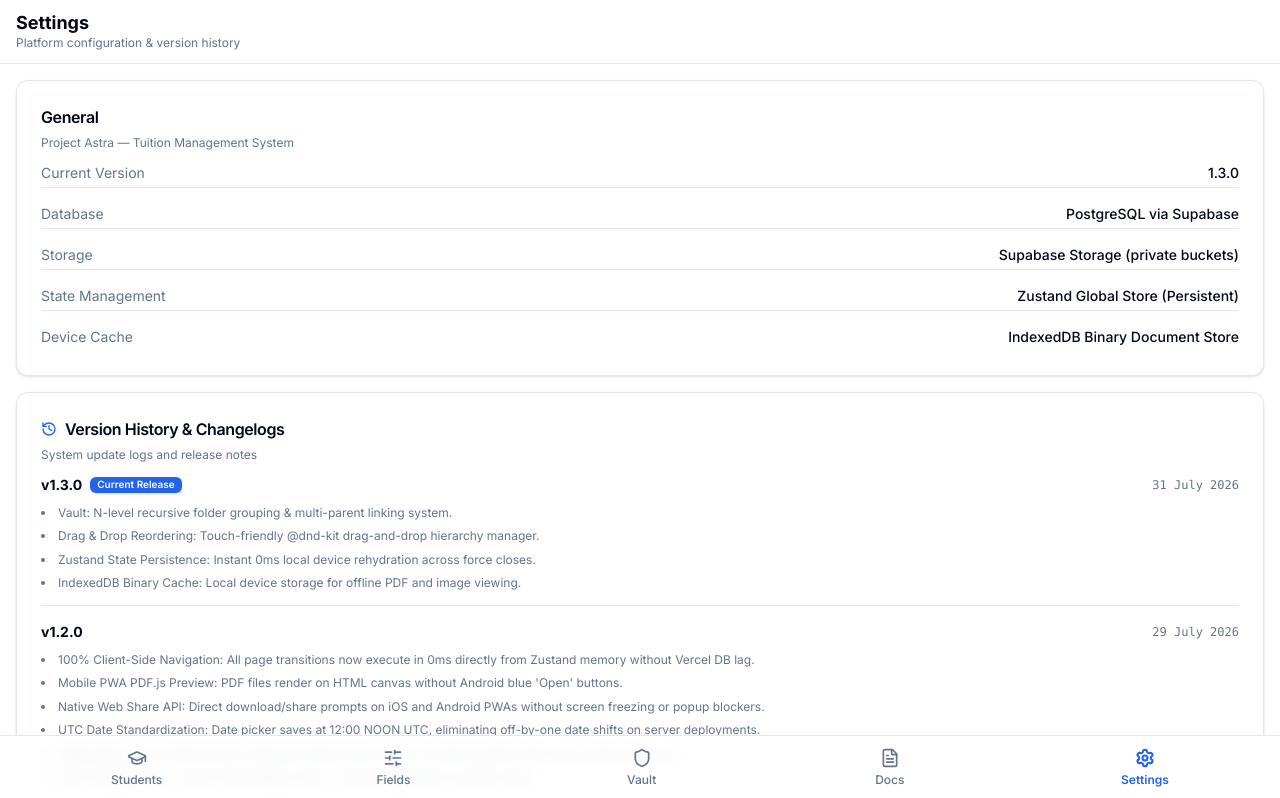
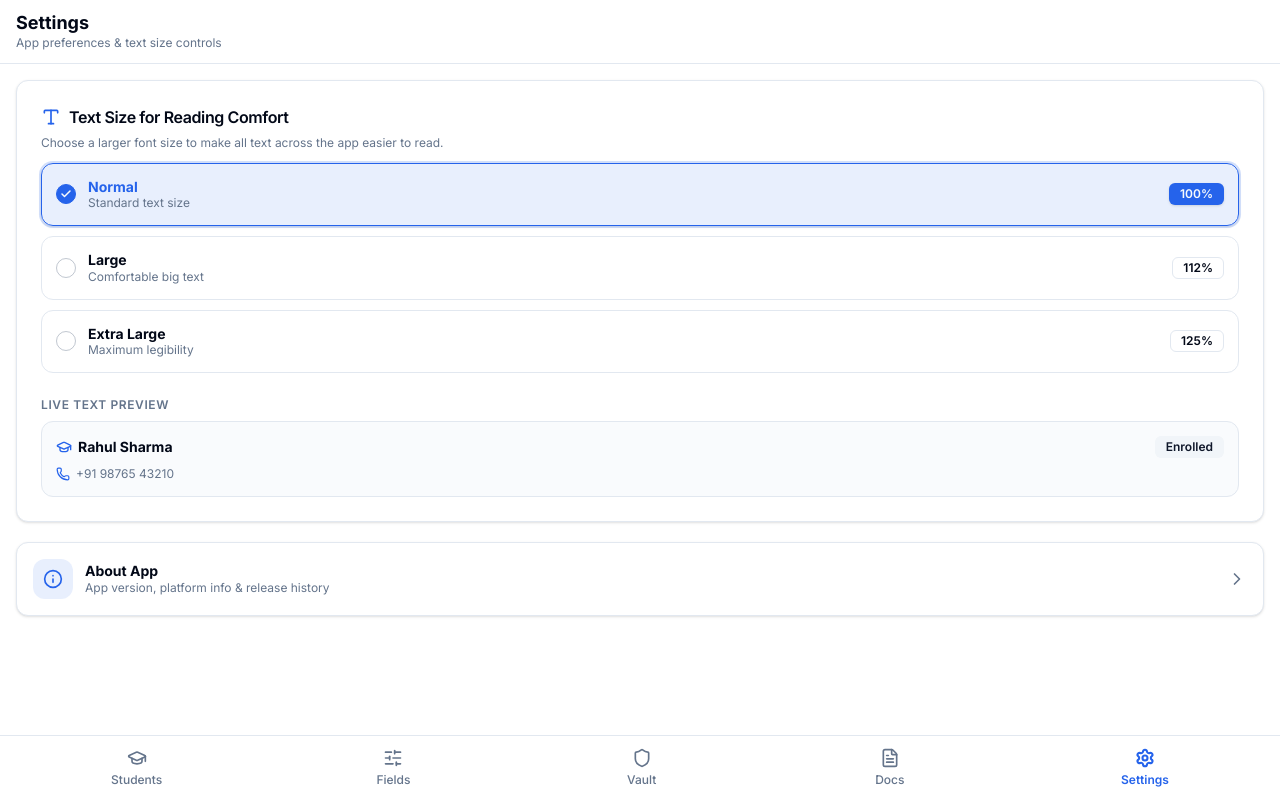
Before and after one commit to ki69420/astra-application, a Next.js app: page /settings in a window 1280 px wide. Shown: the top 798 px of the page. Built offline with nearby package versions, Linux system fonts and the light colour scheme.

Commit message:
Implement app-wide font size scaling and clean Settings page with dedicated About section

```diff
--- a/src/app/globals.css
+++ b/src/app/globals.css
@@ -45,6 +45,10 @@
   --radius: 0.5rem;
 }
 
+:root[data-text-size="normal"] { font-size: 16px; }
+:root[data-text-size="large"] { font-size: 18px; }
+:root[data-text-size="xlarge"] { font-size: 20px; }
+
 .dark {
   --background: hsl(222.2 84% 4.9%);
   --foreground: hsl(210 40% 98%);
@@ -89,6 +93,6 @@
     -webkit-font-smoothing: antialiased;
   }
   input, select, textarea, button {
-    font-size: 16px; /* prevents iOS zoom on focus */
+    font-size: 1rem; /* scales dynamically with root rem */
   }
 }
--- /dev/null
+++ b/src/app/settings/about/page.tsx
@@ -0,0 +1,124 @@
+import Link from "next/link";
+import { Card, CardContent, CardDescription, CardHeader, CardTitle } from "@/components/ui/card";
+import { Badge } from "@/components/ui/badge";
+import { Button } from "@/components/ui/button";
+import { History, ArrowLeft } from "lucide-react";
+
+export default function AboutPage() {
+  const changelogs = [
+    {
+      version: "v1.3.0",
+      date: "31 July 2026",
+      tag: "Current Release",
+      features: [
+        "App-Wide Text Scaling: Senior-friendly text size customization (Normal, Large, Extra Large) saved in local storage.",
+        "Admin Vault: N-level recursive folder grouping & multi-parent linking system.",
+        "Drag & Drop Reordering: Touch-friendly @dnd-kit drag-and-drop hierarchy manager.",
+        "Zustand State Persistence: Instant 0ms local device rehydration across force closes.",
+        "IndexedDB Binary Cache: Local device storage for offline PDF and image viewing.",
+      ],
+    },
+    {
+      version: "v1.2.0",
+      date: "29 July 2026",
+      features: [
+        "100% Client-Side Navigation: All page transitions execute in 0ms directly from Zustand memory without DB lag.",
+        "Mobile PWA PDF.js Preview: PDF files render on HTML canvas without Android blue 'Open' buttons.",
+        "Native Web Share API: Direct download/share prompts on iOS and Android PWAs without screen freezing.",
+        "UTC Date Standardization: Date picker saves at 12:00 NOON UTC, eliminating off-by-one date shifts.",
+        "Mobile Responsive Attachments: Dedicated Attachments card on student profiles.",
+      ],
+    },
+    {
+      version: "v1.1.0",
+      date: "25 July 2026",
+      features: [
+        "Zustand State Store: Full database caching in memory for instant tab navigation.",
+        "Custom Field Filtering: Multi-field search modal on students page.",
+        "Expandable Radio & Checkbox Controls: Collapsible option lists with Deselect All.",
+      ],
+    },
+    {
+      version: "v1.0.0",
+      date: "20 July 2026",
+      features: [
+        "Initial release: Students management, custom fields definitions, document storage.",
+      ],
+    },
+  ];
+
+  return (
+    <div className="flex flex-col min-h-screen">
+      <header className="sticky top-0 z-40 bg-background/95 backdrop-blur border-b px-4 py-3 flex items-center gap-2">
+        <Button variant="ghost" size="icon" className="h-8 w-8 shrink-0" asChild>
+          <Link href="/settings">
+            <ArrowLeft className="h-4 w-4" />
+          </Link>
+        </Button>
+        <div>
+          <h1 className="text-base font-bold">About App</h1>
+          <p className="text-xs text-muted-foreground">Platform info &amp; release history</p>
+        </div>
+      </header>
+
+      <div className="px-4 py-4 space-y-4">
+        {/* General Info */}
+        <Card>
+          <CardHeader className="pb-2">
+            <CardTitle className="text-base">System Metadata</CardTitle>
+            <CardDescription className="text-xs">Project Astra — Tuition Management System</CardDescription>
+          </CardHeader>
+          <CardContent className="space-y-3">
+            {[
+              ["Current Version", "1.3.0"],
+              ["Database", "PostgreSQL via Supabase"],
+              ["Storage", "Supabase Storage (private buckets)"],
+              ["State Management", "Zustand Global Store (Persistent)"],
+              ["Device Cache", "IndexedDB Binary Document Store"],
+            ].map(([label, value]) => (
+              <div key={label} className="flex justify-between py-1 border-b last:border-0">
+                <span className="text-xs text-muted-foreground">{label}</span>
+                <span className="text-xs font-medium">{value}</span>
+              </div>
+            ))}
+          </CardContent>
+        </Card>
+
+        {/* Version History & Changelogs */}
+        <Card>
+          <CardHeader className="pb-2">
+            <CardTitle className="text-base flex items-center gap-2">
+              <History className="h-4 w-4 text-primary" />
+              Version History &amp; Changelogs
+            </CardTitle>
+            <CardDescription className="text-xs">System update logs and release notes</CardDescription>
+          </CardHeader>
+          <CardContent className="space-y-4 pt-1">
+            {changelogs.map((log) => (
+              <div key={log.version} className="border-b last:border-0 pb-3 last:pb-0 space-y-2">
+                <div className="flex items-center justify-between">
+                  <div className="flex items-center gap-2">
+                    <span className="font-bold text-xs">{log.version}</span>
+                    {log.tag && (
+                      <Badge variant="default" className="text-[10px] py-0 px-1.5 h-4">
+                        {log.tag}
+                      </Badge>
+                    )}
+                  </div>
+                  <span className="text-[10px] text-muted-foreground font-mono">{log.date}</span>
+                </div>
+                <ul className="list-disc list-inside space-y-1 text-xs text-muted-foreground">
+                  {log.features.map((feat, idx) => (
+                    <li key={idx} className="leading-relaxed">
+                      {feat}
+                    </li>
+                  ))}
+                </ul>
+              </div>
+            ))}
+          </CardContent>
+        </Card>
+      </div>
+    </div>
+  );
+}
--- a/src/app/settings/page.tsx
+++ b/src/app/settings/page.tsx
@@ -1,113 +1,147 @@
+"use client";
+import * as React from "react";
+import Link from "next/link";
 import { Card, CardContent, CardDescription, CardHeader, CardTitle } from "@/components/ui/card";
+import { Button } from "@/components/ui/button";
 import { Badge } from "@/components/ui/badge";
-import { History } from "lucide-react";
+import { useAppStore, type TextSize } from "@/lib/store/use-app-store";
+import { Check, ChevronRight, Info, Type, Phone, GraduationCap } from "lucide-react";
+import { toast } from "@/components/ui/use-toast";
+
+const TEXT_SIZES: Array<{
+  id: TextSize;
+  title: string;
+  desc: string;
+  badge: string;
+}> = [
+  {
+    id: "normal",
+    title: "Normal",
+    desc: "Standard text size",
+    badge: "100%",
+  },
+  {
+    id: "large",
+    title: "Large",
+    desc: "Comfortable big text",
+    badge: "112%",
+  },
+  {
+    id: "xlarge",
+    title: "Extra Large",
+    desc: "Maximum legibility",
+    badge: "125%",
+  },
+];
 
 export default function SettingsPage() {
-  const changelogs = [
-    {
-      version: "v1.3.0",
-      date: "31 July 2026",
-      tag: "Current Release",
-      features: [
-        "Vault: N-level recursive folder grouping & multi-parent linking system.",
-        "Drag & Drop Reordering: Touch-friendly @dnd-kit drag-and-drop hierarchy manager.",
-        "Zustand State Persistence: Instant 0ms local device rehydration across force closes.",
-        "IndexedDB Binary Cache: Local device storage for offline PDF and image viewing.",
-      ],
-    },
-    {
-      version: "v1.2.0",
-      date: "29 July 2026",
-      features: [
-        "100% Client-Side Navigation: All page transitions now execute in 0ms directly from Zustand memory without Vercel DB lag.",
-        "Mobile PWA PDF.js Preview: PDF files render on HTML canvas without Android blue 'Open' buttons.",
-        "Native Web Share API: Direct download/share prompts on iOS and Android PWAs without screen freezing or popup blockers.",
-        "UTC Date Standardization: Date picker saves at 12:00 NOON UTC, eliminating off-by-one date shifts on server deployments.",
-        "Mobile Responsive Attachments: Dedicated Attachments card on student profiles with clean mobile alignment.",
-        "Strict Display Order: Custom field display order is strictly respected on profile views.",
-      ],
-    },
-    {
-      version: "v1.1.0",
-      date: "25 July 2026",
-      features: [
-        "Zustand State Store: Full database caching in memory for instant tab navigation.",
-        "Custom Field Filtering: Multi-field search modal on students page.",
-        "Expandable Radio & Checkbox Controls: Collapsible option lists with Deselect All.",
-        "Segmented Boolean Toggle: Segmented Yes / No control.",
-      ],
-    },
-    {
-      version: "v1.0.0",
-      date: "20 July 2026",
-      features: [
-        "Initial release: Students management, custom fields definitions, document storage.",
-      ],
-    },
-  ];
+  const textSize = useAppStore((s) => s.textSize);
+  const setTextSize = useAppStore((s) => s.setTextSize);
+
+  const handleSelectSize = (size: TextSize) => {
+    setTextSize(size);
+    toast({ title: `Text size updated to ${size.toUpperCase()}` });
+  };
 
   return (
     <div className="flex flex-col min-h-screen">
       <header className="sticky top-0 z-40 bg-background/95 backdrop-blur border-b px-4 py-3">
         <h1 className="text-lg font-bold leading-tight">Settings</h1>
-        <p className="text-xs text-muted-foreground">Platform configuration &amp; version history</p>
+        <p className="text-xs text-muted-foreground">App preferences &amp; text size controls</p>
       </header>
 
-      <div className="px-4 py-4 space-y-4">
-        {/* General Info */}
-        <Card>
-          <CardHeader className="pb-2">
-            <CardTitle className="text-base">General</CardTitle>
-            <CardDescription className="text-xs">Project Astra — Tuition Management System</CardDescription>
+      <div className="px-4 py-4 space-y-5">
+        {/* Text Size Selector Card */}
+        <Card className="overflow-hidden">
+          <CardHeader className="pb-3">
+            <CardTitle className="text-base flex items-center gap-2">
+              <Type className="h-5 w-5 text-primary" />
+              Text Size for Reading Comfort
+            </CardTitle>
+            <CardDescription className="text-xs">
+              Choose a larger font size to make all text across the app easier to read.
+            </CardDescription>
           </CardHeader>
-          <CardContent className="space-y-3">
-            {[
-              ["Current Version", "1.3.0"],
-              ["Database", "PostgreSQL via Supabase"],
-              ["Storage", "Supabase Storage (private buckets)"],
-              ["State Management", "Zustand Global Store (Persistent)"],
-              ["Device Cache", "IndexedDB Binary Document Store"],
-            ].map(([label, value]) => (
-              <div key={label} className="flex justify-between py-1 border-b last:border-0">
-                <span className="text-sm text-muted-foreground">{label}</span>
-                <span className="text-sm font-medium">{value}</span>
+          <CardContent className="space-y-4">
+            {/* Button Tiles for Text Size */}
+            <div className="grid grid-cols-1 gap-2.5">
+              {TEXT_SIZES.map((item) => {
+                const isSelected = (textSize || "normal") === item.id;
+                return (
+                  <button
+                    key={item.id}
+                    type="button"
+                    onClick={() => handleSelectSize(item.id)}
+                    className={`flex items-center justify-between p-3.5 rounded-xl border text-left transition-all ${
+                      isSelected
+                        ? "border-primary bg-primary/10 text-primary ring-2 ring-primary/20 shadow-sm"
+                        : "hover:bg-accent/50 border-border text-foreground"
+                    }`}
+                  >
+                    <div className="flex items-center gap-3">
+                      <div
+                        className={`h-5 w-5 rounded-full border flex items-center justify-center shrink-0 ${
+                          isSelected ? "border-primary bg-primary text-primary-foreground" : "border-muted-foreground/40"
+                        }`}
+                      >
+                        {isSelected && <Check className="h-3 w-3 stroke-[3]" />}
+                      </div>
+                      <div>
+                        <p className="text-sm font-bold leading-tight">{item.title}</p>
+                        <p className="text-xs text-muted-foreground">{item.desc}</p>
+                      </div>
+                    </div>
+
+                    <Badge variant={isSelected ? "default" : "outline"} className="text-xs font-semibold shrink-0">
+                      {item.badge}
+                    </Badge>
+                  </button>
+                );
+              })}
+            </div>
+
+            {/* Live Text Preview Box */}
+            <div className="pt-2">
+              <p className="text-xs font-semibold text-muted-foreground uppercase tracking-wider mb-2">
+                Live Text Preview
+              </p>
+              <div className="p-3.5 rounded-xl bg-muted/40 border space-y-2">
+                <div className="flex items-center justify-between">
+                  <span className="font-bold text-sm flex items-center gap-1.5">
+                    <GraduationCap className="h-4 w-4 text-primary shrink-0" />
+                    Rahul Sharma
+                  </span>
+                  <Badge variant="secondary" className="text-xs">
+                    Enrolled
+                  </Badge>
+                </div>
+                <div className="flex items-center gap-1.5 text-xs text-muted-foreground">
+                  <Phone className="h-3.5 w-3.5 text-primary shrink-0" />
+                  <span>+91 98765 43210</span>
+                </div>
               </div>
-            ))}
+            </div>
           </CardContent>
         </Card>
 
-        {/* Version History & Changelogs */}
-        <Card>
-          <CardHeader className="pb-2">
-            <CardTitle className="text-base flex items-center gap-2">
-              <History className="h-4 w-4 text-primary" />
-              Version History &amp; Changelogs
-            </CardTitle>
-            <CardDescription className="text-xs">System update logs and release notes</CardDescription>
-          </CardHeader>
-          <CardContent className="space-y-4 pt-1">
-            {changelogs.map((log) => (
-              <div key={log.version} className="border-b last:border-0 pb-3 last:pb-0 space-y-2">
-                <div className="flex items-center justify-between">
-                  <div className="flex items-center gap-2">
-                    <span className="font-bold text-sm">{log.version}</span>
-                    {log.tag && (
-                      <Badge variant="default" className="text-[10px] py-0 px-1.5 h-4">
-                        {log.tag}
-                      </Badge>
-                    )}
-                  </div>
-                  <span className="text-xs text-muted-foreground font-mono">{log.date}</span>
+        {/* About Section Tile */}
+        <Card className="hover:border-primary/50 transition-colors">
+          <CardContent className="p-0">
+            <Link
+              href="/settings/about"
+              className="flex items-center justify-between p-4 rounded-xl hover:bg-accent/40 transition-colors"
+            >
+              <div className="flex items-center gap-3">
+                <div className="h-10 w-10 rounded-xl bg-primary/10 text-primary flex items-center justify-center shrink-0">
+                  <Info className="h-5 w-5" />
                 </div>
-                <ul className="list-disc list-inside space-y-1 text-xs text-muted-foreground">
-                  {log.features.map((feat, idx) => (
-                    <li key={idx} className="leading-relaxed">
-                      {feat}
-                    </li>
-                  ))}
-                </ul>
+                <div>
+                  <p className="text-sm font-bold leading-tight">About App</p>
+                  <p className="text-xs text-muted-foreground">App version, platform info &amp; release history</p>
+                </div>
               </div>
-            ))}
+              <ChevronRight className="h-5 w-5 text-muted-foreground shrink-0" />
+            </Link>
           </CardContent>
         </Card>
       </div>
--- a/src/components/providers/store-sync-provider.tsx
+++ b/src/components/providers/store-sync-provider.tsx
@@ -20,6 +20,12 @@ export function StoreSyncProvider({
   const hydrateStore = useAppStore((s) => s.hydrateStore);
   const isInitialized = useAppStore((s) => s.isInitialized);
   const checkAndSyncBackground = useAppStore((s) => s.checkAndSyncBackground);
+  const textSize = useAppStore((s) => s.textSize);
+
+  // Sync root font size attribute data-text-size for app-wide text scaling
+  React.useEffect(() => {
+    document.documentElement.setAttribute("data-text-size", textSize || "normal");
+  }, [textSize]);
 
   React.useEffect(() => {
     if (!isInitialized && initialStudents && initialHomepageFields && initialSearchableFields) {
--- a/src/lib/store/use-app-store.ts
+++ b/src/lib/store/use-app-store.ts
@@ -91,6 +91,8 @@ export type VaultGroupItemRow = {
   display_order: number;
 };
 
+export type TextSize = "normal" | "large" | "xlarge";
+
 interface AppState {
   students: StudentRow[];
   totalEnrolledCount: number;
@@ -99,6 +101,9 @@ interface AppState {
   customFields: CustomField[];
   documents: DocumentRow[];
   totalDocumentsCount: number;
+
+  textSize: TextSize;
+  setTextSize: (size: TextSize) => void;
 
   vaultGroups: VaultGroupRow[];
   vaultParentLinks: VaultGroupParentChildRow[];
@@ -165,6 +170,9 @@ export const useAppStore = create<AppState>()(
       customFields: [],
       documents: [],
       totalDocumentsCount: 0,
+
+      textSize: "normal",
+      setTextSize: (textSize) => set({ textSize }),
 
       vaultGroups: [],
       vaultParentLinks: [],
@@ -451,6 +459,7 @@ export const useAppStore = create<AppState>()(
         customFields: state.customFields,
         documents: state.documents,
         totalDocumentsCount: state.totalDocumentsCount,
+        textSize: state.textSize,
         vaultGroups: state.vaultGroups,
         vaultParentLinks: state.vaultParentLinks,
         vaultItems: state.vaultItems,
```
